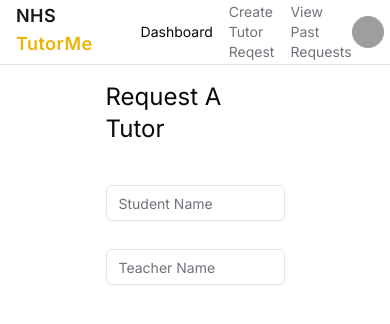
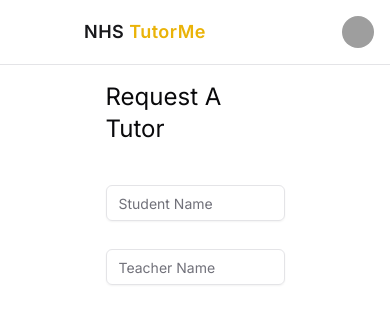
Before and after one commit to Kanwar-Ghuman/TutorMe, a Next.js app: page /request/create in a window 390 px wide. Shown: the top 324 px of the page. Built offline with nearby package versions, Linux system fonts and the light colour scheme; grey boxes are pictures that could not be loaded.

Commit message:
I made some changes:

```diff
--- a/src/app/request/create/page.js
+++ b/src/app/request/create/page.js
@@ -5,12 +5,12 @@ const CreateRequest = () => {
     // Your base page content goes here
     return (
         <>
+
             <div class="flex items-center justify-center m-4">
                 <div className="w-1/2">
                     <h1 className="text-2xl mb-10">Request A Tutor</h1>
                     <Input className="mb-7" type="name" placeholder="Student Name" />
                     <Input className="mb-7" type="name" placeholder="Teacher Name" />
-
                 </div>
             </div>
         </>
--- /dev/null
+++ b/src/components/tutorme/home/nav/dropDownBtn.js
@@ -0,0 +1,71 @@
+'use client';
+
+import {
+    Avatar,
+    AvatarFallback,
+    AvatarImage,
+} from "@/components/ui/avatar"
+import { Button } from "@/components/ui/button"
+import {
+    DropdownMenu,
+    DropdownMenuContent,
+    DropdownMenuGroup,
+    DropdownMenuItem,
+    DropdownMenuLabel,
+    DropdownMenuSeparator,
+    DropdownMenuShortcut,
+    DropdownMenuTrigger,
+} from "@/components/ui/dropdown-menu"
+
+function UserNav() {
+    return (
+        <DropdownMenu>
+            <DropdownMenuTrigger asChild>
+                <Button variant="ghost" className="relative h-8 w-8 rounded-full">
+                    <Avatar className="h-8 w-8">
+                        <AvatarImage src="https://github.com/shadcn.png" alt="@shadcn" />
+                        <AvatarFallback>SC</AvatarFallback>
+                    </Avatar>
+                </Button>
+            </DropdownMenuTrigger>
+            <DropdownMenuContent className="w-56" align="end" forceMount>
+                <DropdownMenuLabel className="font-normal">
+                    <div className="flex flex-col space-y-1">
+                        <p className="text-sm font-medium leading-none">shadcn</p>
+                        <p className="text-xs leading-none text-muted-foreground">
+                            m@example.com
+                        </p>
+                    </div>
+                </DropdownMenuLabel>
+                <DropdownMenuSeparator />
+                <DropdownMenuGroup>
+                    <DropdownMenuItem>
+                        Profile
+                        <DropdownMenuShortcut>⇧⌘P</DropdownMenuShortcut>
+                    </DropdownMenuItem>
+                    <DropdownMenuItem>
+                        Billing
+                        <DropdownMenuShortcut>⌘B</DropdownMenuShortcut>
+                    </DropdownMenuItem>
+                    <DropdownMenuItem>
+                        Settings
+                        <DropdownMenuShortcut>⌘S</DropdownMenuShortcut>
+                    </DropdownMenuItem>
+                    <DropdownMenuItem>New Team</DropdownMenuItem>
+                </DropdownMenuGroup>
+                <DropdownMenuSeparator />
+                <DropdownMenuItem>
+                    Log out
+                    <DropdownMenuShortcut>⇧⌘Q</DropdownMenuShortcut>
+                </DropdownMenuItem>
+            </DropdownMenuContent>
+        </DropdownMenu>
+    )
+}
+
+function test() {
+    <div>
+        niron
+    </div>
+}
+export default test;
--- a/src/components/tutorme/home/nav/mainNav.js
+++ b/src/components/tutorme/home/nav/mainNav.js
@@ -1,4 +1,10 @@
-import Link from "next/link"
+'use client';
+
+import Link from "next/link";
+import { useState, useEffect } from "react";
+import { UserNav, dropDownBtn } from './userNav'
+
+
 
 import { cn } from "@/lib/utils"
 
@@ -6,11 +12,41 @@ export function MainNav({
   className,
   ...props
 }) {
+
+  const [openNav, setNav] = useState(false);
+
+
+  let maxWidth = window.screen.width * 1 / 2;
+  const [width, setWidth] = useState(window.innerWidth);
+  const [smallWindow, setSmallWindow] = useState(width < maxWidth);
+
+  function handleResize() {
+    setWidth(window.innerWidth);
+    setSmallWindow(width < maxWidth);
+    if (!smallWindow) {
+      setNav(true);
+    }
+  }
+  useEffect(() => {
+    window.addEventListener("resize", handleResize)
+  })
+
   return (
+    <div>
+
+      {!smallWindow ? (
+        <div
+          class="flex items-center justify-center m-4"
+        >
           <nav
-        className={cn("flex items-center space-x-4 lg:space-x-6", className)}
+
+            className={cn("flex items-center space-x-4 lg:space-x-6 h-16", className)}
             {...props}
+
           >
+            <h1 className="text-lg font-semibold tracking-wide text-primary mr-12">
+              NHS <span className="text-yellow-500">TutorMe</span>
+            </h1>
             <Link
               href="/examples/dashboard"
               className="text-sm transition-colors hover:text-primary"
@@ -30,5 +66,48 @@ export function MainNav({
               View Past Requests
             </Link>
           </nav>
+          <div className="ml-auto flex items-center space-x-4">
+            <UserNav />
+          </div>
+        </div>
+      ) : (
+        <div
+          class="flex items-center justify-center m-4"
+        >
+          {/* {openNav ? (
+            <button
+              onClick={() => { setNav(false) }}
+            >
+              close
+            </button>
+          ) : (
+            <button
+              onClick={() => { setNav(true) }}
+            >
+              open
+            </button>
+          )} */}
+          {/* className="ml-auto flex items-center space-x-4" */}
+          <div>
+            <dropDownBtn />
+          </div>
+          <div
+            style={{ margin: "auto" }}
+          // className="flex justify-center"
+          >
+            <h1
+              className="items-center text-lg font-semibold tracking-wide text-primary"
+            >
+              NHS <span className="text-yellow-500">TutorMe</span>
+            </h1>
+          </div>
+          <div className="ml-auto flex items-center space-x-4">
+            <UserNav />
+          </div>
+        </div>
+      )}
+
+    </div>
+
   )
 }
--- a/src/components/tutorme/home/nav/navbar.js
+++ b/src/components/tutorme/home/nav/navbar.js
@@ -6,18 +6,8 @@ export default function Navbar() {
     <>
       <div className="flex flex-col">
         <div className="border-b">
-          <div className="flex h-16 items-center px-4">
-            <div className='flex align-center'>
-              <h1 className="text-lg font-semibold tracking-wide text-primary mr-12">
-                NHS <span className="text-yellow-500">TutorMe</span>
-              </h1>
-              <MainNav />
-            </div>
-
-            <div className="ml-auto flex items-center space-x-4">
-              <UserNav />
-            </div>
-          </div>
+          {/* <MainNav /> */}
+          <MainNav />
         </div>
       </div>
     </>
```
Lines whose indentation alone changed are shown as unchanged.
